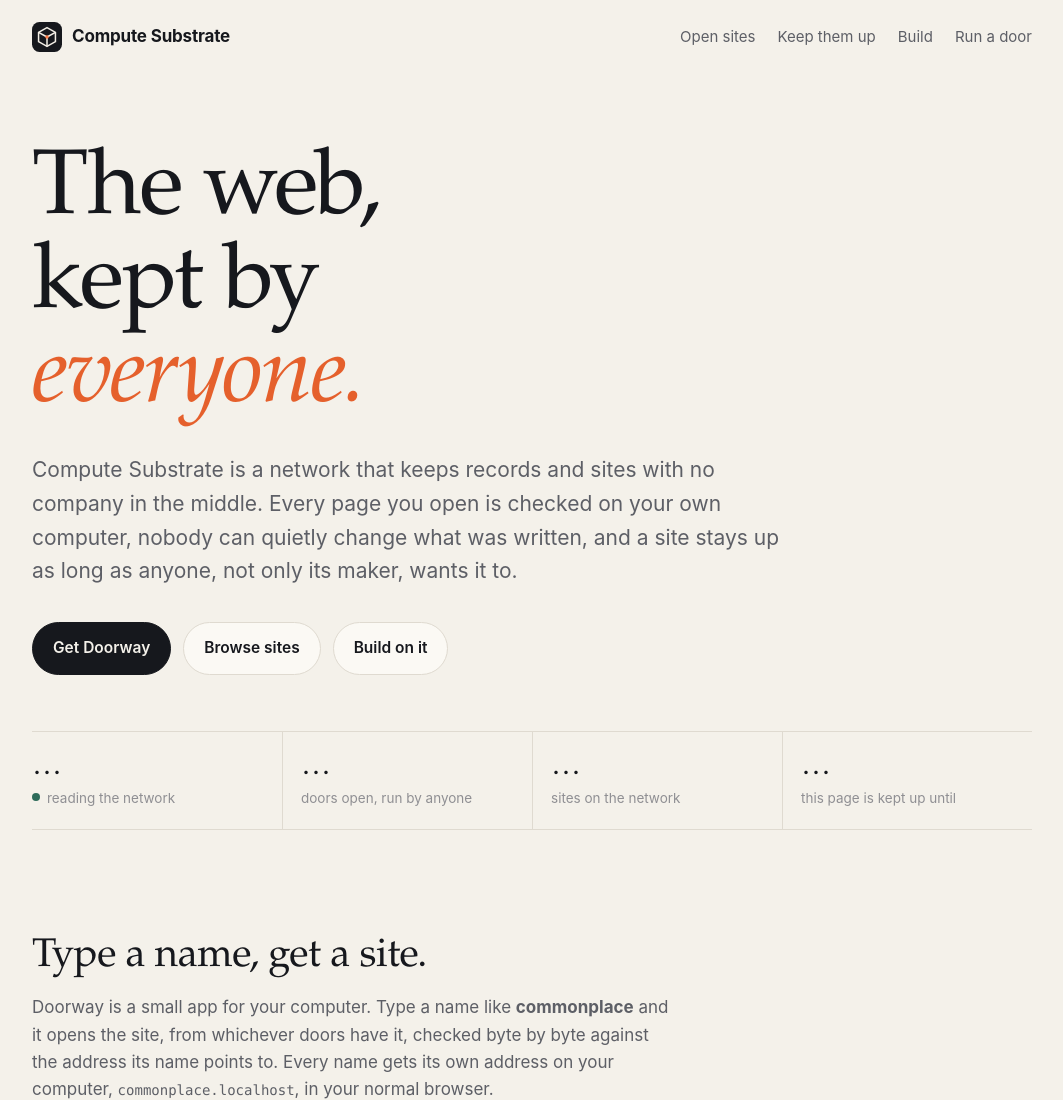
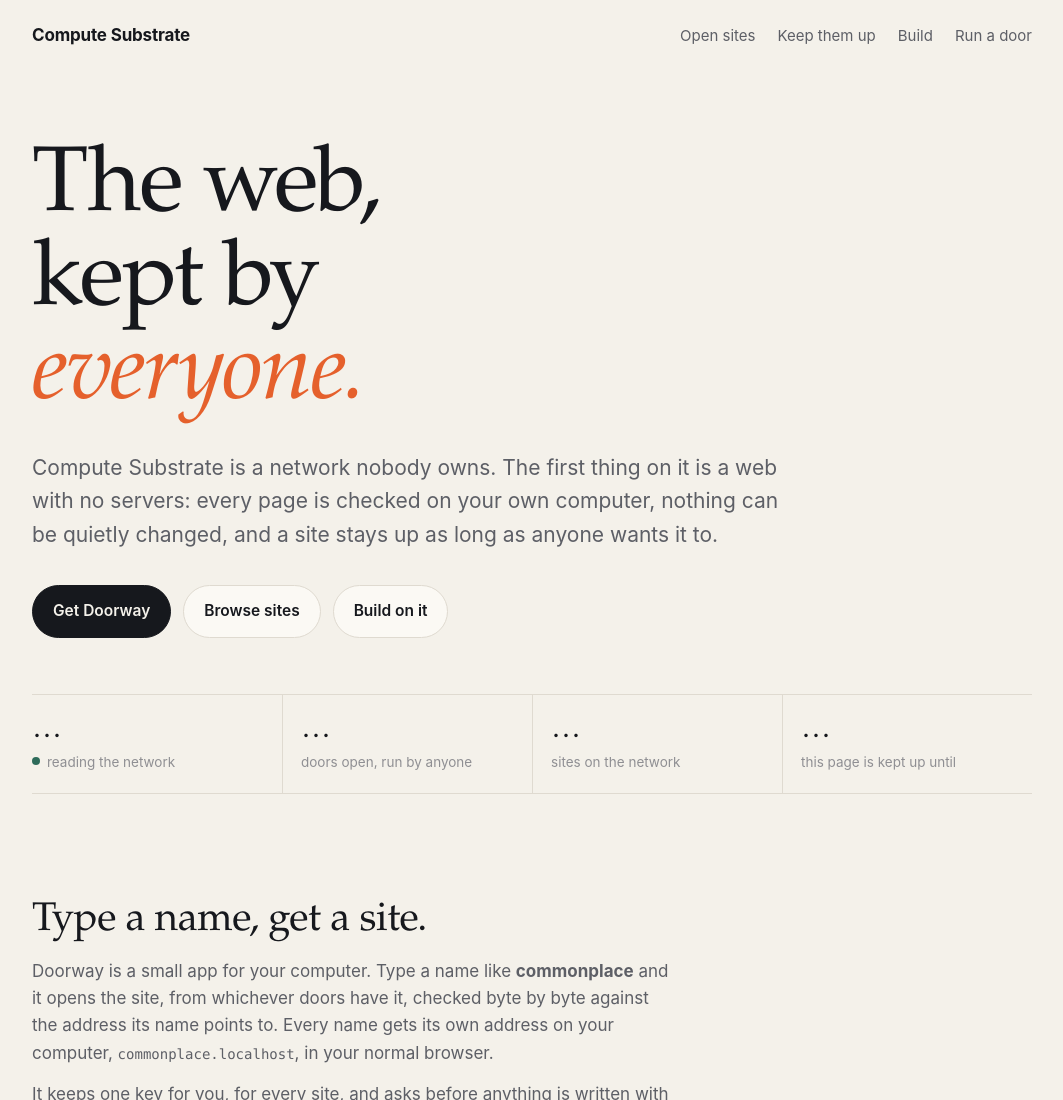
Before and after one commit to compute-substrate/compute-substrate, a website: page home/index.html in a window 1280 px wide. Shown: the top 1100 px of the page, without its empty margins (108-1171 px from the left). Drawn offline with Linux system fonts and the light colour scheme.

Commit message:
Front page: the name with no logo; Compute Substrate is a network nobody owns, and the web is the first thing on it

```diff
--- a/home/build.mjs
+++ b/home/build.mjs
@@ -10,5 +10,4 @@ await build({
   logLevel: "warning",
 });
 cpSync("index.html", "out/index.html");
-cpSync("icon.svg", "out/icon.svg");
 console.log("built out/");
--- a/home/index.html
+++ b/home/index.html
@@ -5,7 +5,6 @@
 <meta name="viewport" content="width=device-width, initial-scale=1, viewport-fit=cover">
 <title>Compute Substrate</title>
 <meta name="description" content="A network that keeps records and sites with no company in the middle. Every page is checked on your own computer, and a site stays up as long as anyone wants it to.">
-<link rel="icon" href="icon.svg" type="image/svg+xml">
 <!--
   Compute Substrate's own front page, as a site on the network. It has no server: it comes from the
   doors, checked against its address, and it's kept up by keep records anyone can add to. The
@@ -33,7 +32,6 @@
 
   header.top { display: flex; align-items: center; justify-content: space-between; padding-block: 22px; gap: 16px; }
   .mark { display: flex; align-items: center; gap: 10px; font-weight: 650; letter-spacing: -0.01em; text-decoration: none; }
-  .mark img { width: 30px; height: 30px; }
   nav.links { display: flex; gap: 22px; font-size: 15px; color: var(--soft); flex-wrap: wrap; }
   nav.links a { text-decoration: none; } nav.links a:hover { color: var(--ink); }
 
@@ -89,13 +87,13 @@
 <body>
 <div class="wrap">
   <header class="top">
-    <a class="mark" href="#"><img src="icon.svg" alt="">Compute Substrate</a>
+    <a class="mark" href="#">Compute Substrate</a>
     <nav class="links"><a href="#open">Open sites</a><a href="#keep">Keep them up</a><a href="#build">Build</a><a href="#door">Run a door</a></nav>
   </header>
 
   <section class="hero">
     <h1>The web, kept by <em>everyone.</em></h1>
-    <p class="lede">Compute Substrate is a network that keeps records and sites with no company in the middle. Every page you open is checked on your own computer, nobody can quietly change what was written, and a site stays up as long as anyone, not only its maker, wants it to.</p>
+    <p class="lede">Compute Substrate is a network nobody owns. The first thing on it is a web with no servers: every page is checked on your own computer, nothing can be quietly changed, and a site stays up as long as anyone wants it to.</p>
     <div class="ctas">
       <a class="btn main" id="getDoorway" href="https://github.com/compute-substrate/compute-substrate/tree/main/app#readme">Get Doorway</a>
       <a class="btn" id="browse" href="https://github.com/compute-substrate/compute-substrate/tree/main/directory#readme">Browse sites</a>
```
Also changed, not shown: home/icon.svg (deleted).
